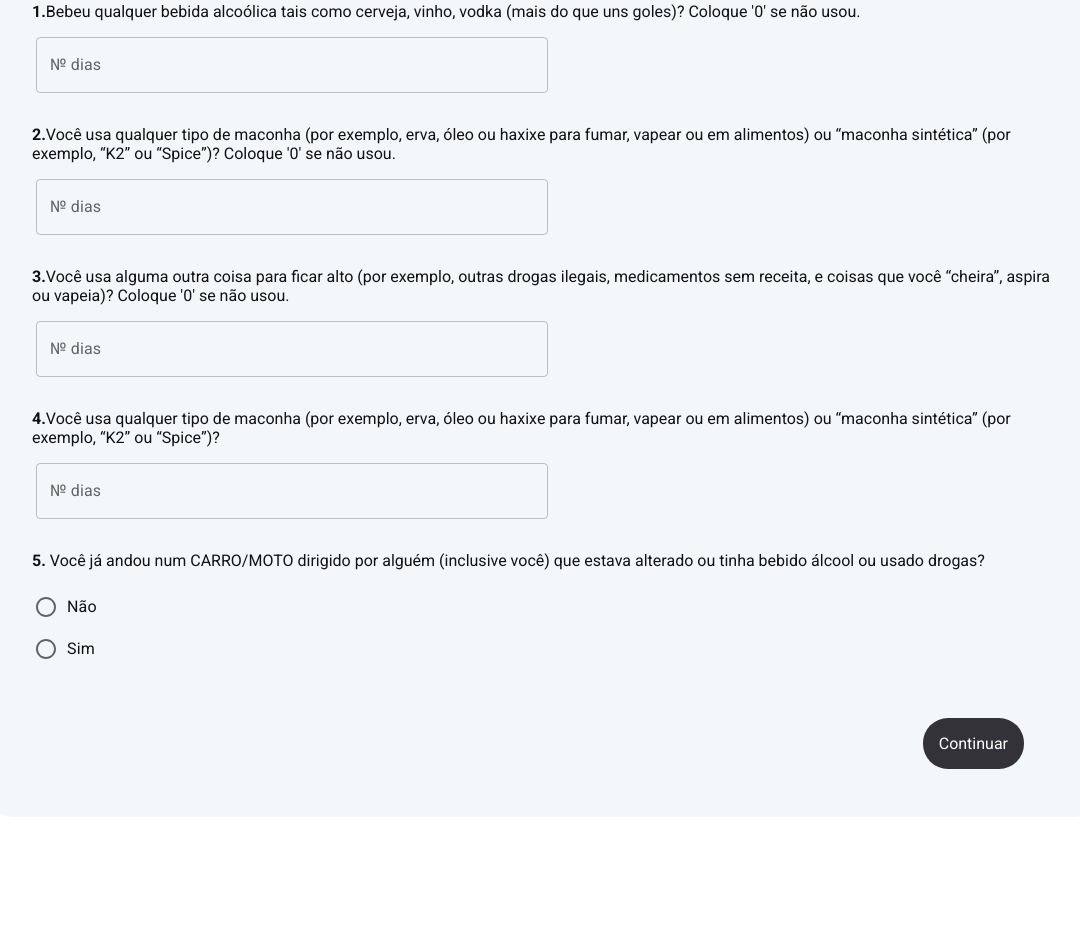
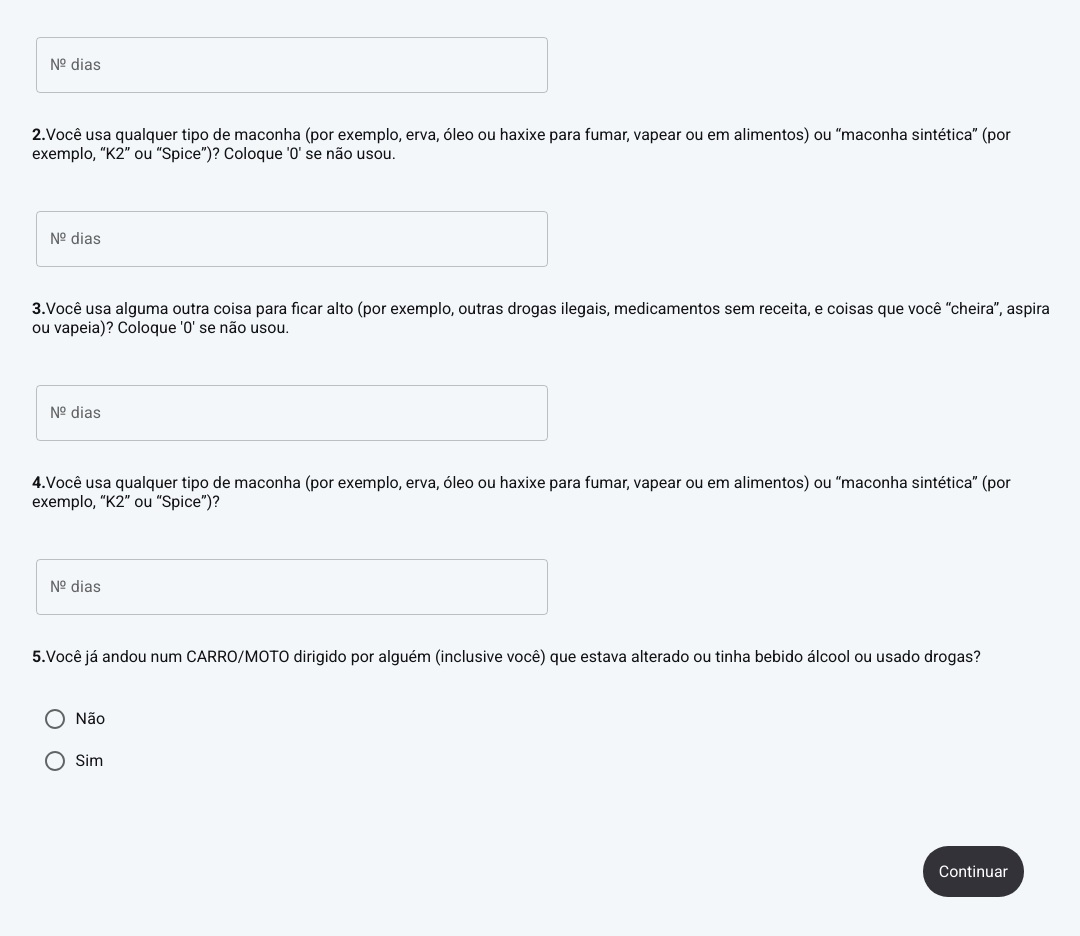
Before and after one commit to kalinDev/FormProjetoDePesquisa, a React (Vite) app: page /screening in a window 1280 px wide. Shown: the part 280-1216 px from the top of the page, without its empty margins (96-1176 px from the left). Before the commit the page ends 1129 px from the top, so only its background shows below. Built offline with nearby package versions, Linux system fonts and the light colour scheme.

Commit message:
fix: question5 required and refactoring components input/radio

```diff
--- a/src/components/input/Input.tsx
+++ b/src/components/input/Input.tsx
@@ -1,15 +1,13 @@
 import { FormControl, TextField } from '@mui/material';
-import { RegisterOptions, UseFormRegister } from 'react-hook-form';
+import { FieldError,  FieldErrorsImpl, Merge, RegisterOptions, UseFormRegister } from 'react-hook-form';
 import { InputStyle } from './InputStyle.tsx'
 
 type InputType = 'text' | 'number';
 
 interface InputProps {
   id: string;
-  label: string;
   type: InputType;
-  questionNumber?: string;
-  error: any;
+  error: FieldError | Merge<FieldError, FieldErrorsImpl<any>> | undefined;
   register: UseFormRegister<any>;
   registerOptions?: RegisterOptions;
   placeholder?: string;
@@ -17,9 +15,7 @@ interface InputProps {
 
 export function Input({
   id,
-  label,
   type,
-  questionNumber,
   error,
   register,
   registerOptions,
@@ -28,10 +24,6 @@ export function Input({
 
   return (
     <div style={InputStyle.questionConteiner}>
-      <p>
-        <strong>{questionNumber ? `${questionNumber}.`: "" }</strong>
-        {label}
-      </p>
       <FormControl error={Boolean(error)} fullWidth>
         <TextField
           error={Boolean(error)}
@@ -44,7 +36,7 @@ export function Input({
           sx={InputStyle.input}
           {...register(id, registerOptions)}
           InputProps={ type == "number" ? { inputProps: { min: 0 } }: {}}
-          helperText={error?.message}
+          helperText={error?.message?.toString()}
         />
       </FormControl>
     </div>
--- a/src/components/input/InputStyle.tsx
+++ b/src/components/input/InputStyle.tsx
@@ -1,6 +1,7 @@
 export const InputStyle = {
     questionConteiner: {
         marginTop: '2rem',
+        marginBottom: '2rem'
     },
     input: {
         maxWidth: '50%',
--- /dev/null
+++ b/src/components/radioButtonGroup/RadioButtonGroup.tsx
@@ -0,0 +1,48 @@
+import { Controller, Control, RegisterOptions, FieldError, Merge, FieldErrorsImpl } from 'react-hook-form';
+import { RadioGroup, FormControlLabel, Radio, FormHelperText } from '@mui/material';
+import { RadioButtonGroupStyle } from './RadioButtonGroupStyle';
+
+interface Option {
+    value: string;
+    label: string;
+}
+
+interface RadioButtonGroupProps {
+    control: Control;
+    name: string;
+    options: Option[];
+    registerOptions?: RegisterOptions;
+    error:FieldError | Merge<FieldError, FieldErrorsImpl<any>> | undefined;
+}
+
+export function RadioButtonGroup({ control, name, options, registerOptions, error }: RadioButtonGroupProps) {
+    return (
+        <>
+            <Controller
+                control={control}
+                name={name}
+                defaultValue=""
+                rules={registerOptions}
+                render={({ field }) => (
+                    <RadioGroup
+                        {...field}
+                        style={RadioButtonGroupStyle.container}
+                    >
+                        {options.map((option) => (
+                            <FormControlLabel
+                                style={RadioButtonGroupStyle.input}
+                                key={option.value}
+                                value={option.value}
+                                control={<Radio />}
+                                label={option.label}
+                            />
+                        ))}
+                    </RadioGroup>
+                )}
+            />
+            {error && (
+                <FormHelperText error>{error.message?.toString()}</FormHelperText>
+            )}
+        </>
+    );
+}
--- /dev/null
+++ b/src/components/radioButtonGroup/RadioButtonGroupStyle.tsx
@@ -0,0 +1,9 @@
+export const RadioButtonGroupStyle = {
+    container: {
+        marginTop: '2rem',
+        marginBottom: '1rem'
+    },
+    input: {
+        marginLeft: '.1rem',
+    },
+}
--- a/src/components/radioInput/RadioInput.tsx
+++ /dev/null
@@ -1,56 +0,0 @@
-import { RadioGroup, FormHelperText, FormControlLabel, Radio } from '@mui/material';
-import { RegisterOptions, UseFormRegister } from 'react-hook-form';
-import { RadioInputStyle } from './RadioInputStyle';
-
-interface Radio {
-    label: string;
-    value: string | 'number';
-}
-
-interface RadioInputProps {
-    id: string;
-    label: string;
-    questionNumber: string;
-    error: any;
-    register: UseFormRegister<any>;
-    registerOptions?: RegisterOptions;
-    radios: Radio[]
-}
-
-export function RadioInput({
-    id,
-    label,
-    questionNumber,
-    radios,
-    error,
-    register,
-    registerOptions,
-}: RadioInputProps) {
-    return (
-        <div style={RadioInputStyle.questionConteiner}>
-            <p>
-                <strong>{questionNumber}. </strong>
-                {label}
-            </p>
-            <RadioGroup name={id} aria-label={id} id={id}
-                style={RadioInputStyle.input}
-            >
-
-                {radios.map((radio) => {
-                    return (
-                        <FormControlLabel
-                            key={id+radio.label}
-                            value={radio.value}
-                            control={<Radio/>}
-                            label={radio.label}
-                            {...register(id, registerOptions)}
-                        />
-                    )
-                })}
-            </RadioGroup>
-            {error && (
-                <FormHelperText error>{error.message?.toString()}</FormHelperText>
-            )}
-        </div>
-    );
-}
--- a/src/components/radioInput/RadioInputStyle.tsx
+++ /dev/null
@@ -1,10 +0,0 @@
-export const RadioInputStyle = {
-    questionConteiner: {
-        marginTop: '2rem',
-    },
-    input: {
-        maxWidth: '30%',
-        marginTop: '1rem',
-        marginLeft: '.25rem',
-    },
-}
--- a/src/pages/screening/Screening.tsx
+++ b/src/pages/screening/Screening.tsx
@@ -1,18 +1,17 @@
 import { Input } from '../../components/input/Input.tsx';
 import { useForm } from 'react-hook-form'
-import { useEffect, useMemo } from 'react';
 import { QuestionsMock } from './QuestionsMock.tsx'
-import { RadioInput } from '../../components/radioInput/RadioInput.tsx';
+import { RadioButtonGroup } from '../../components/radioButtonGroup/RadioButtonGroup.tsx';
 import { SectionHeader } from '../../components/sectionHeader/SectionHeader.tsx';
-
 
 export function Screening() {
     const {
+        control,
         register,
         handleSubmit,
         formState: { errors },
         watch,
-        reset,
+        setValue,
     } = useForm();
 
     const question1Value = Number(watch('question1'));
@@ -26,41 +25,16 @@ export function Screening() {
         question3Value > 0 ||
         question4Value > 0;
 
-    useEffect(() => {
-        if (!isToShowBlockOfQuestions) {
-            reset({
-                question6: undefined,
-                question7: undefined,
-                question8: undefined,
-                question9: undefined,
-                question10: undefined
-            });
+    if (isToShowBlockOfQuestions) {
+        setValue('question6', undefined);
+        setValue('question7', undefined);
+        setValue('question8', undefined);
+        setValue('question9', undefined);
+        setValue('question10', undefined);
     }
-    }, [isToShowBlockOfQuestions, reset]);
-
-    const visibleFields = useMemo(() => {
-        const fields = ['question1', 'question2', 'question3', 'question4', 'question5'];
-
-        if (isToShowBlockOfQuestions) {
-            fields.push('question6', 'question7', 'question8', 'question9', 'question10');
-        }
-
-        return fields;
-    }, [isToShowBlockOfQuestions]);
-
     const onSubmit = (data: any) => {
         console.log(data);
     };
-
-    const validateFields = () => {
-        const visibleErrors = Object.keys(errors).filter((key) =>
-            visibleFields.includes(key)
-        );
-
-        return visibleErrors.length === 0;
-    };
-
-    const isFormValid = validateFields();
 
     return (
         <div>
@@ -75,12 +49,15 @@ export function Screening() {
 
                     if (question.type === 'number') {
                         return (
+                            <div key={`question${question.id}`}>
+                                <p>
+                                    <strong>{`${question.id}.`}</strong>
+                                    {`${question.label}`}
+                                </p>
+
                                 <Input
-                                key={`question${question.id}`}
                                     id={`question${question.id}`}
                                     type='number'
-                                questionNumber={question.id.toString()}
-                                label={question.label}
                                     register={register}
                                     placeholder='№ dias'
                                     registerOptions={{
@@ -88,32 +65,38 @@ export function Screening() {
                                         min: { value: 0, message: 'O número de dias mínimo é 0' },
                                     }}
                                     error={errors[`question${question.id}`]}
-                            />)
+                                />
+                            </div>
+
+                        )
                     }
-                    else if (question.type === 'radio'){
+                    else if (question.type === 'radio') {
 
-                        if(question.id > 5  && !isToShowBlockOfQuestions) return;
+                        if (question.id > 5 && !isToShowBlockOfQuestions) return;
 
                         return (
-                            <RadioInput
-                            label={question.label}
+                            <div
                                 key={`question${question.id}`}
-                            id={`question${question.id}`}
-                            questionNumber={question.id.toString()}
-                            radios={question.radios ?? []}
-                            register={register}
+                            >
+                                <p>
+                                    <strong>{`${question.id}.`}</strong>
+                                    {`${question.label}`}</p>
+
+                                <RadioButtonGroup
+                                    control={control}
+                                    name={`question${question.id}`}
+                                    options={question.radios ?? []}
                                     registerOptions={{
-                                required: 'Esse campo é obrigatório',
+                                        required: 'Esse campo é obrigatório'
                                     }}
                                     error={errors[`question${question.id}`]}
                                 />
+                            </div>
                         )
                     }
                 })}
                 <footer>
-                    <button
-                        disabled={!isFormValid}
-                    >
+                    <button>
                         Continuar
                     </button>
                 </footer>
```
Also changed, not shown: src/pages/audit/Audit.tsx (+18 -16 lines). Lines whose indentation alone changed are shown as unchanged.
